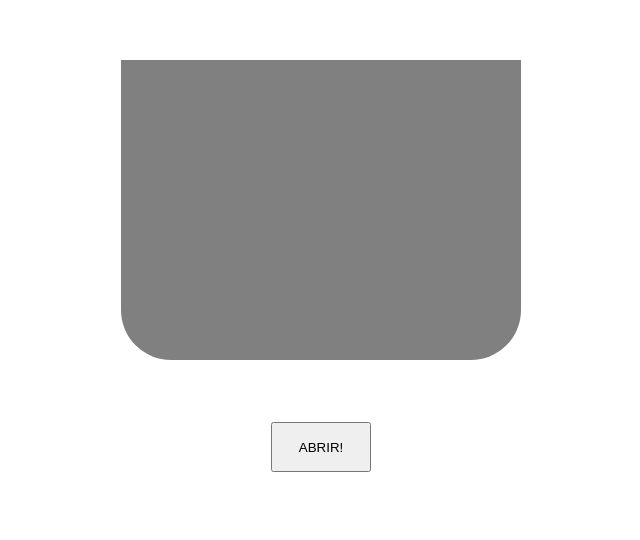
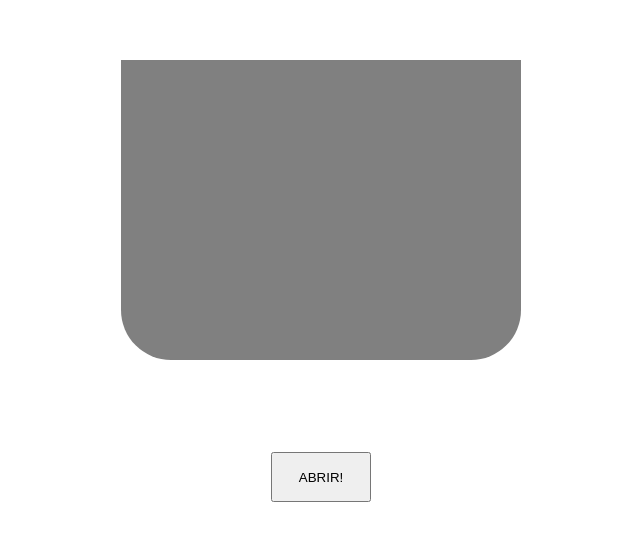
Before and after one commit to luizgustavostp/exercicios, a plain HTML site: page Carta/index.html in a window 1280 px wide. Shown: the part 248-788 px from the top of the page, without its empty margins (319-959 px from the left). Drawn offline with Linux system fonts and the light colour scheme.

Commit message:
Update style.css2

```diff
--- a/Carta/style.css
+++ b/Carta/style.css
@@ -98,7 +98,7 @@ button {
     width: 100px;
     height: 50px;
     position: absolute;
-    bottom: 80px;
+    bottom: 50px;
 }
 #fechar {
     transform: translateY(80px);
```
